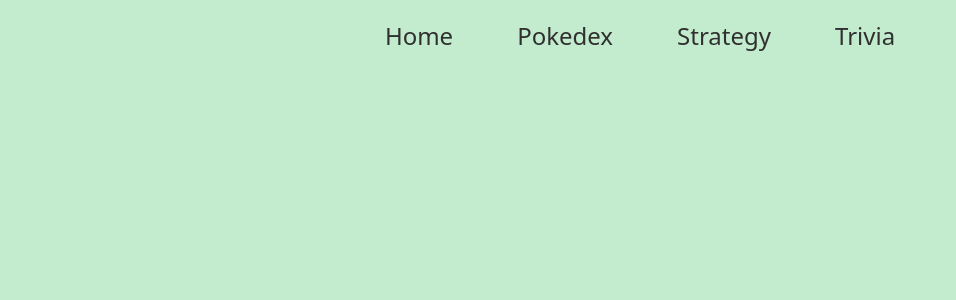
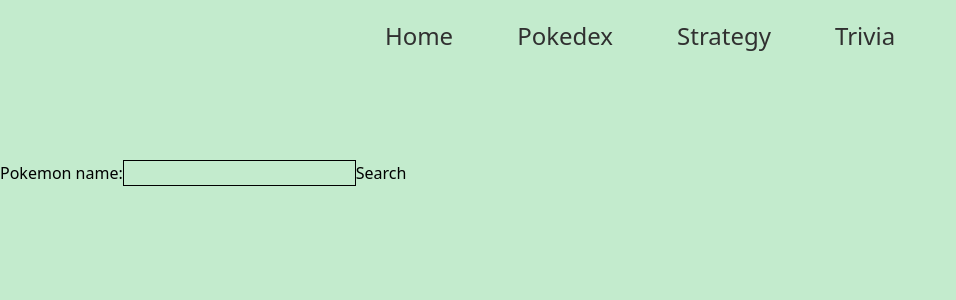
Before and after one commit to A-Isabella-Gonzalez/Pokedex, a React (Vite) app: page /pokedex in a window 1280 px wide. Shown: the top 300 px of the page, without its empty margins (0-956 px from the left). Built offline with nearby package versions, Linux system fonts and the light colour scheme; a web font is replaced by a local one.

Commit message:
fetched pokemon data

```diff
--- a/src/routes/Pokedex.tsx
+++ b/src/routes/Pokedex.tsx
@@ -1,5 +1,104 @@
+/* eslint-disable @typescript-eslint/no-explicit-any */
+import { useState } from "react";
+import { type Pokemon } from "../types";
+
 function Pokedex() {
-  return <div className="h-screen w-screen bg-[#C3EBCD]"></div>;
+  const [pokemonName, setPokemonName] = useState("");
+  // this stores the data fetched from the API
+  const [pokeGeneralData, setPokeGeneralData] = useState<Pokemon | null>(null);
+  // this stores the error
+  const [error, setError] = useState<string | null>(null);
+  // this handles the loading state
+  const [loading, setLoading] = useState(false);
+
+  // this is the function that calls the pokemon API
+  const fetchGeneralData = async (pokemonName: string): Promise<Pokemon> => {
+    const response = await fetch(
+      `https://pokeapi.co/api/v2/pokemon/${pokemonName.toLowerCase()}`
+    );
+
+    if (!response.ok) {
+      throw new Error(`Pokémon not found: ${pokemonName}`);
+    }
+
+    const data: Pokemon = await response.json();
+    return data;
+  };
+
+  // const fetchAbilityData = async (pokemonName: string): Promise<Pokemon> => {
+  //   const response = await fetch(
+  //     `https://pokeapi.co/api/v2/ability/${pokemonName.toLowerCase()}`
+  //   );
+
+  //   if (!response.ok) {
+  //     throw new Error(`Pokémon not found: ${pokemonName}`);
+  //   }
+
+  //   const data: Pokemon = await response.json();
+  //   return data;
+  // };
+
+  // this function handles the Search button
+  const handleSubmit = async (e: React.MouseEvent) => {
+    e.preventDefault();
+    setError(null);
+    setPokeGeneralData(null);
+    setLoading(true);
+
+    try {
+      const fetchResponse = await fetchGeneralData(pokemonName);
+      // const fetchAbilities = await fetchAbilityData("Stench");
+      // console.log(fetchAbilities);
+      setPokeGeneralData(fetchResponse);
+      console.log(fetchResponse);
+    } catch (err: any) {
+      setError(err.message || "Something went wrong.");
+    } finally {
+      setLoading(false);
+    }
+  };
+
+  return (
+    <div className="h-screen w-screen bg-[#C3EBCD]">
+      {/* form handles the input submission */}
+      <form className="pt-40">
+        <label htmlFor="name-input">Pokemon name:</label>
+        <input
+          className="border"
+          id="name-input"
+          type="text"
+          // value={inputValue}
+          onChange={(e) => setPokemonName(e.target.value)}
+        ></input>
+        {/* button to submit */}
+        <button type="submit" onClick={handleSubmit}>
+          Search
+        </button>
+        {error && <p>{error}</p>}
+        {loading && <p className="mt-2 text-gray-700">Loading...</p>}
+      </form>
+      {pokeGeneralData && !loading && (
+        <div className="mt-6">
+          <img
+            src={pokeGeneralData.sprites.front_default}
+            alt={pokeGeneralData.name}
+          />
+          <img
+            src={pokeGeneralData.sprites.front_female}
+            alt={pokeGeneralData.name}
+          />
+          <p className="text-lg capitalize">
+            Type: {pokeGeneralData.types[0]?.type?.name}
+          </p>
+
+          {pokeGeneralData.abilities.length > 0 &&
+            pokeGeneralData.abilities.map((item) => {
+              return <p>{item?.ability?.name}</p>;
+            })}
+        </div>
+      )}
+    </div>
+  );
 }
 
 export default Pokedex;
--- /dev/null
+++ b/src/types.ts
@@ -0,0 +1,38 @@
+interface Ability {
+  name: string;
+}
+
+interface Abilities {
+  ability: Ability;
+}
+
+interface Types {
+  type: { name: string };
+}
+
+interface Sprites {
+  front_default: string;
+  front_female: string;
+}
+
+interface Stat {
+  name: string;
+}
+
+interface Stats {
+  base_stat: number;
+  effort: number;
+  stat: Stat;
+}
+
+export interface Pokemon {
+  sprites: Sprites;
+  name: string;
+  base_experience: string;
+  stats: Stats[];
+  types: Types[];
+  height: number;
+  weight: number;
+  location_area_encounters: string;
+  abilities: Abilities[];
+}
```
